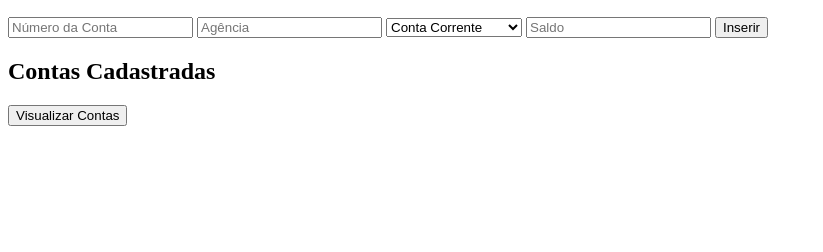
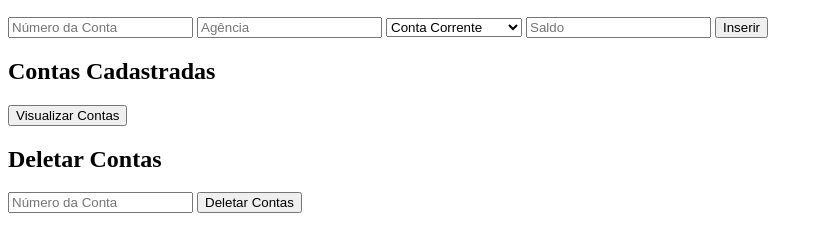
Before and after one commit to rodrigomirandaa/PPW, a website: page atv9/index.html in a window 1280 px wide. Shown: the part 110-362 px from the top of the page, without its empty margins (0-823 px from the left). Drawn offline with Linux system fonts and the light colour scheme.

Commit message:
final version

```diff
--- a/atv9/index.html
+++ b/atv9/index.html
@@ -5,9 +5,10 @@
     <meta name="viewport" content="width=device-width, initial-scale=1.0">
     <title>Gerenciador de Contas Bancárias</title>
     <script type="module">
-        import {inserirConta, visualizarContas} from "./script.js"
+        import {inserirConta, visualizarContas,deletarContas} from "./script.js"
         window.inserirConta = inserirConta;
         window.visualizarContas = visualizarContas;
+        window.deletarContas=deletarContas;
     </script>
 </head>
 <body>
@@ -29,6 +30,10 @@
     <ul id="listacontas"></ul>
     <button onclick="visualizarContas()">Visualizar Contas</button>
 
+    <h2>Deletar Contas</h2>
+    <input type="text" id="contaDeleta" placeholder="Número da Conta">
+    <button onclick="deletarContas()">Deletar Contas</button>
+
 
 </body>
 </html>
--- a/atv9/script.js
+++ b/atv9/script.js
@@ -59,3 +59,19 @@ export function visualizarContas() {
     }
 
 }
+
+export function deletarContas(){
+
+    const numeroConta = document.getElementById("contaDeleta").value;
+    const indice = contas.findIndex(conta => conta.numero === numeroConta);
+
+    if (indice !== -1) {
+        contas.splice(indice, 1); // Remove a conta no índice encontrado
+        alert("Conta deletada com sucesso!");
+        visualizarContas();
+    } else {
+        alert("Conta não encontrada.");
+    }
+
+    document.getElementById("contaDeleta").value="";
+}
```
